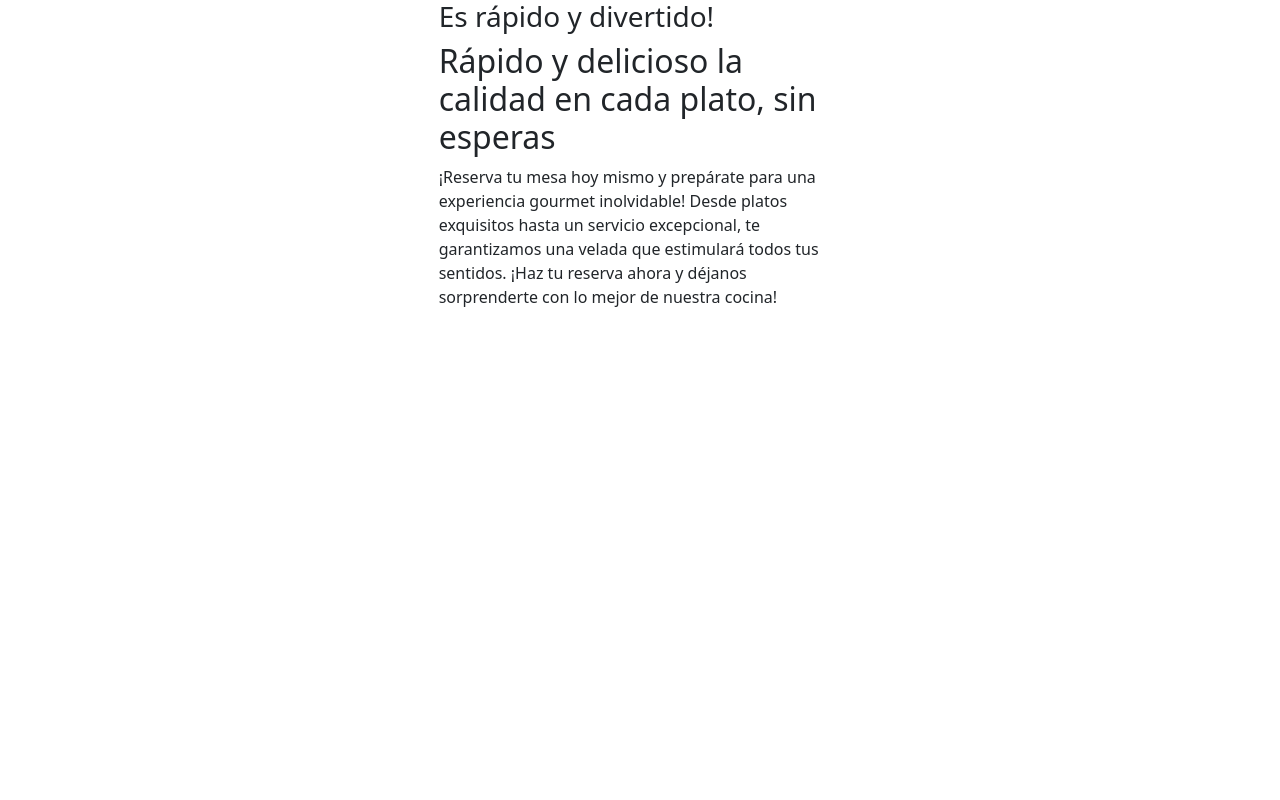
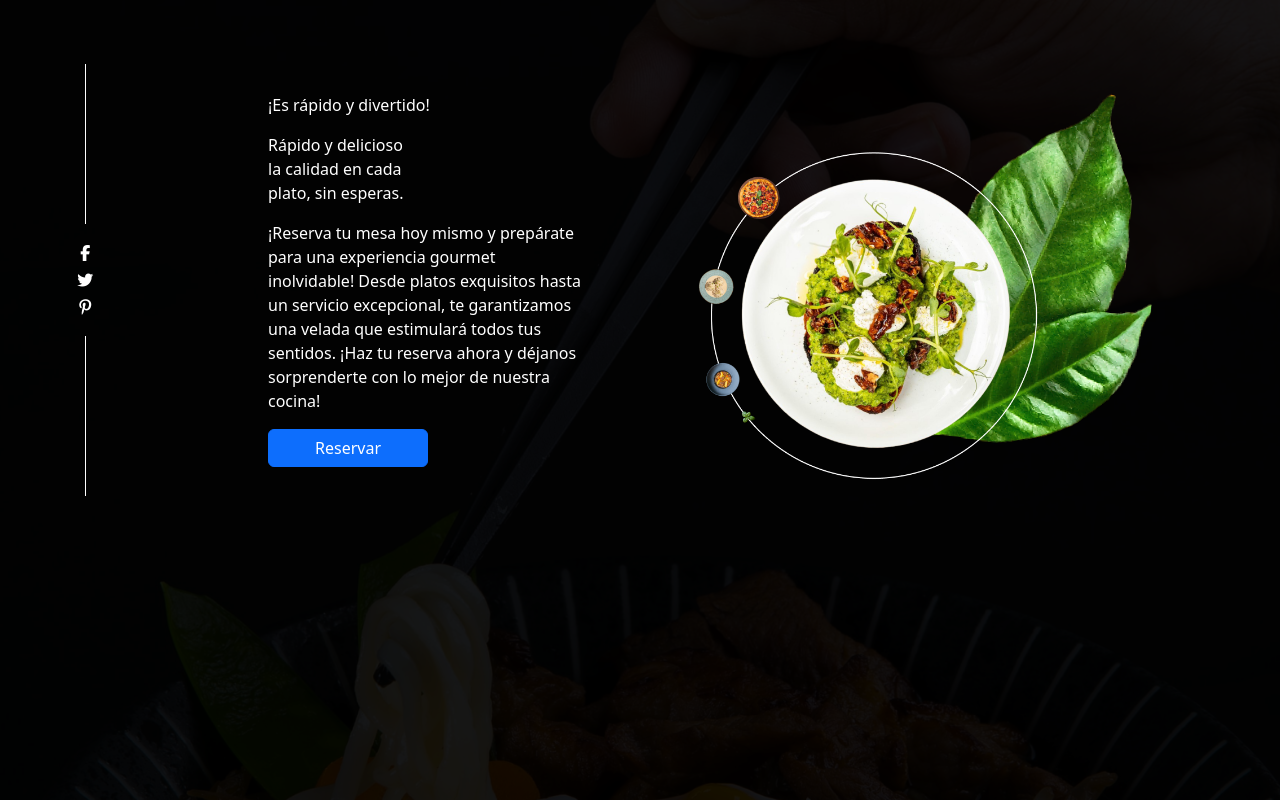
Before and after one commit to ftarulli/fd-git, a React (Vite) app: page / in a window 1280 px wide. Built offline with nearby package versions, Linux system fonts and the light colour scheme.

Commit message:
realizo primera parte del index, imagen principal con texto

```diff
--- a/index.html
+++ b/index.html
@@ -9,5 +9,7 @@
   <body>
     <div id="root"></div>
     <script type="module" src="/src/main.jsx"></script>
+    <!--Fontawesome-->
+    <script src="https://use.fontawesome.com/c2813ccf5b.js"></script>
   </body>
 </html>
--- a/src/css/home.css
+++ b/src/css/home.css
@@ -0,0 +1,72 @@
+* {
+  margin: 0;
+  padding: 0;
+  box-sizing: border-box;
+}
+
+/*tipografía*/
+
+@import url("https://fonts.googleapis.com/css2?family=Great+Vibes&display=swap");
+
+.container-imagen-principal {
+  background-image: url(../assets/img_home/fideos-carne.png);
+  background-position: center;
+  background-size: cover;
+  height: 100vh;
+  width: 100vw;
+  filter: brightness(10%);
+  position: absolute;
+}
+
+.container-principal {
+  height: 100%;
+  width: 100%;
+  position: relative;
+}
+
+.container-columnas {
+  display: flex;
+  justify-content: space-between;
+  align-items: center;
+  width: 80vw;
+}
+
+/*Columna íconos*/
+.container-iconos-principal {
+  display: flex;
+  flex-direction: column;
+  justify-content: space-around;
+  align-items: center;
+  color: white;
+}
+
+.iconos-redes-principal {
+  display: flex;
+  flex-direction: column;
+  align-items: center;
+  justify-content: space-around;
+  height: 5rem;
+}
+
+.linea-vertical-principal {
+  height: 10rem;
+  width: 0.8px;
+  background-color: white;
+}
+
+/*Columna texto*/
+
+.container-texto-principal {
+  color: white;
+}
+
+.boton-reserva {
+  background-color: #ff9f0d;
+  width: 10rem;
+}
+
+/*Columna imagen plato*/
+
+.imagen-principal-plato {
+  width: 150%;
+}
--- a/src/pages/HomePage.jsx
+++ b/src/pages/HomePage.jsx
@@ -1,20 +1,37 @@
 import React from "react";
 import "../css/home.css";
+import principal from "../assets/img_home/principal.png";
 
 const HomePage = () => {
   return (
     <div>
-      <div className="container-fluid">
-        <div className="row">
-          <div className="col d-flex">
-            <hr />
-            <hr />
+      {/* Container Imagen fondo principal */}
+      <div className="container-imagen-principal"></div>
+
+      {/* Container principal */}
+      <div className="container-fluid container-principal">
+        <div className="row container-columnas">
+          {/* Columna íconos principal */}
+          <div className="col-2">
+            <div className="container-iconos-principal my-5">
+              <div className="linea-vertical-principal my-3"></div>
+              <div className="iconos-redes-principal">
+                <i className="fa fa-facebook" aria-hidden="true"></i>
+                <i className="fa fa-twitter" aria-hidden="true"></i>
+                <i className="fa fa-pinterest-p" aria-hidden="true"></i>
+              </div>
+              <div className="linea-vertical-principal my-3"></div>
+            </div>
           </div>
-          <div className="col">
-            <div>
-              <h3>Es rápido y divertido!</h3>
 
-              <h2>Rápido y delicioso la calidad en cada plato, sin esperas</h2>
+          {/* Columna texto principal */}
+          <div className="col-4">
+            <div className="container-texto-principal">
+              <p>¡Es rápido y divertido!</p>
+              <p>
+                <span>Rápido y delicioso</span> <br /> la calidad en cada <br />{" "}
+                plato, sin esperas.
+              </p>
 
               <p>
                 ¡Reserva tu mesa hoy mismo y prepárate para una experiencia
@@ -23,10 +40,16 @@ const HomePage = () => {
                 sentidos. ¡Haz tu reserva ahora y déjanos sorprenderte con lo
                 mejor de nuestra cocina!
               </p>
+
+              <button className="btn btn-primary boton-reserva">
+                Reservar
+              </button>
             </div>
           </div>
-          <div className="col">
-            <div></div>
+
+          {/* Columna imagen principal */}
+          <div className="col-4">
+            <img src={principal} alt="" className="imagen-principal-plato" />
           </div>
         </div>
       </div>
```
